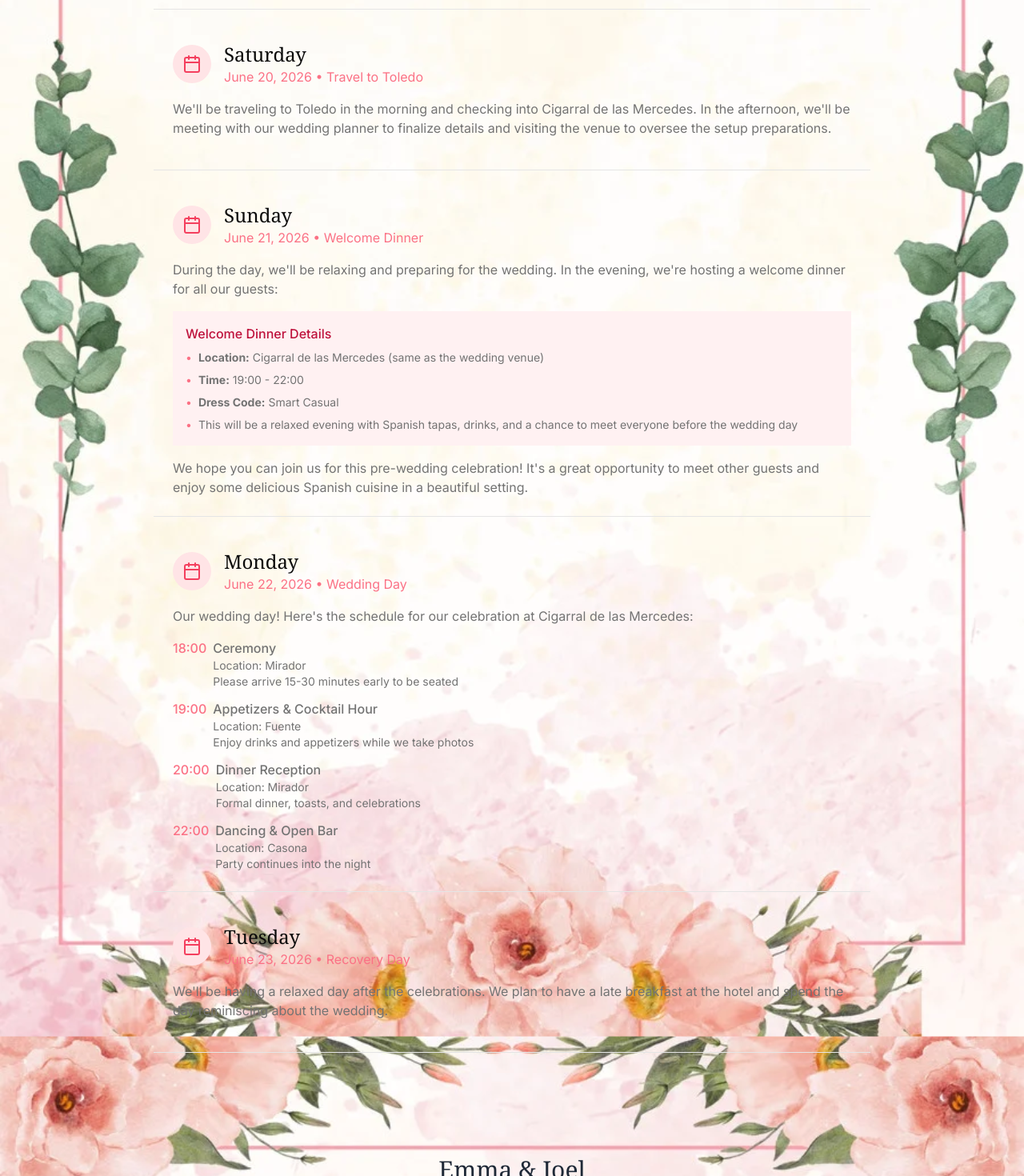
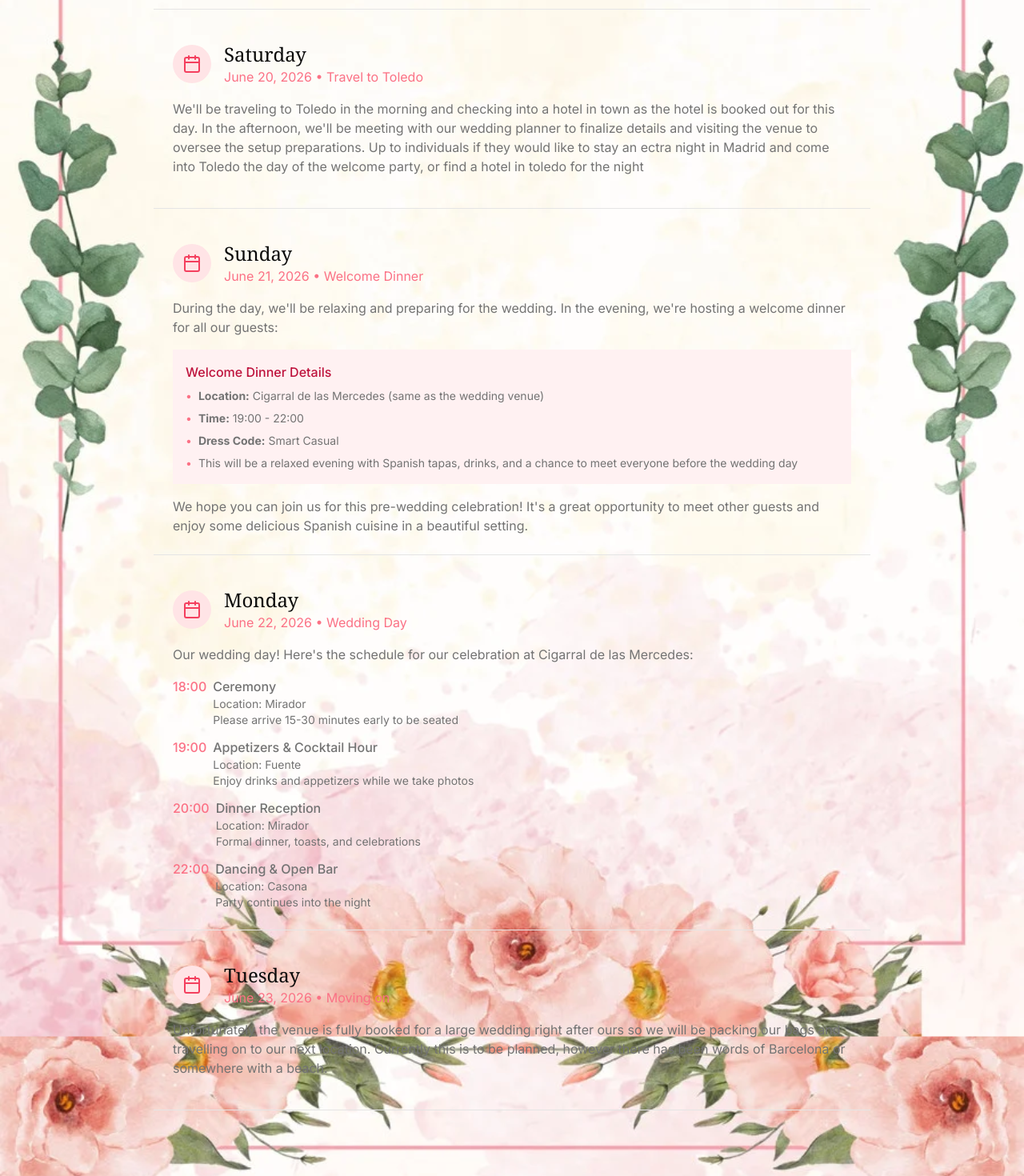
Before and after one commit to thompsonjs101/WeddingWebsite, a Next.js app: page /itinerary in a window 1280 px wide. Shown: the part 980-2450 px from the top of the page at 80% size. Built offline with nearby package versions, Linux system fonts and the light colour scheme.

Commit message:
Updates to the itenerary

```diff
--- a/app/itinerary/page.tsx
+++ b/app/itinerary/page.tsx
@@ -127,9 +127,10 @@ export default function ItineraryPage() {
               </div>
               <div className="px-3 md:px-6">
                 <p className="text-muted-foreground mb-4 text-sm md:text-base">
-                  We'll be traveling to Toledo in the morning and checking into Cigarral de las Mercedes. In the
+                  We'll be traveling to Toledo in the morning and checking into a hotel in town as the hotel is booked out for this day. In the
                   afternoon, we'll be meeting with our wedding planner to finalize details and visiting the venue to
-                  oversee the setup preparations.
+                  oversee the setup preparations. Up to individuals if they would like to stay an ectra night in Madrid and come into Toledo
+                   the day of the welcome party, or find a hotel in toledo for the night
                 </p>
               </div>
             </div>
@@ -252,14 +253,14 @@ export default function ItineraryPage() {
                   </div>
                   <div className="text-left">
                     <h2 className="font-serif text-xl md:text-2xl">Tuesday</h2>
-                    <p className="text-rose-400 text-sm md:text-base">June 23, 2026 • Recovery Day</p>
+                    <p className="text-rose-400 text-sm md:text-base">June 23, 2026 • Moving on</p>
                   </div>
                 </div>
               </div>
               <div className="px-3 md:px-6">
                 <p className="text-muted-foreground mb-4 text-sm md:text-base">
-                  We'll be having a relaxed day after the celebrations. We plan to have a late breakfast at the hotel
-                  and spend the day reminiscing about the wedding.
+                  Unfortunately the venue is fully booked for a large wedding right after ours so we will be packing our bags
+                  and travelling on to our next location. Currently this is to be planned, however there has been words of Barcelona or somewhere with a beach.
                 </p>
               </div>
             </div>
```
